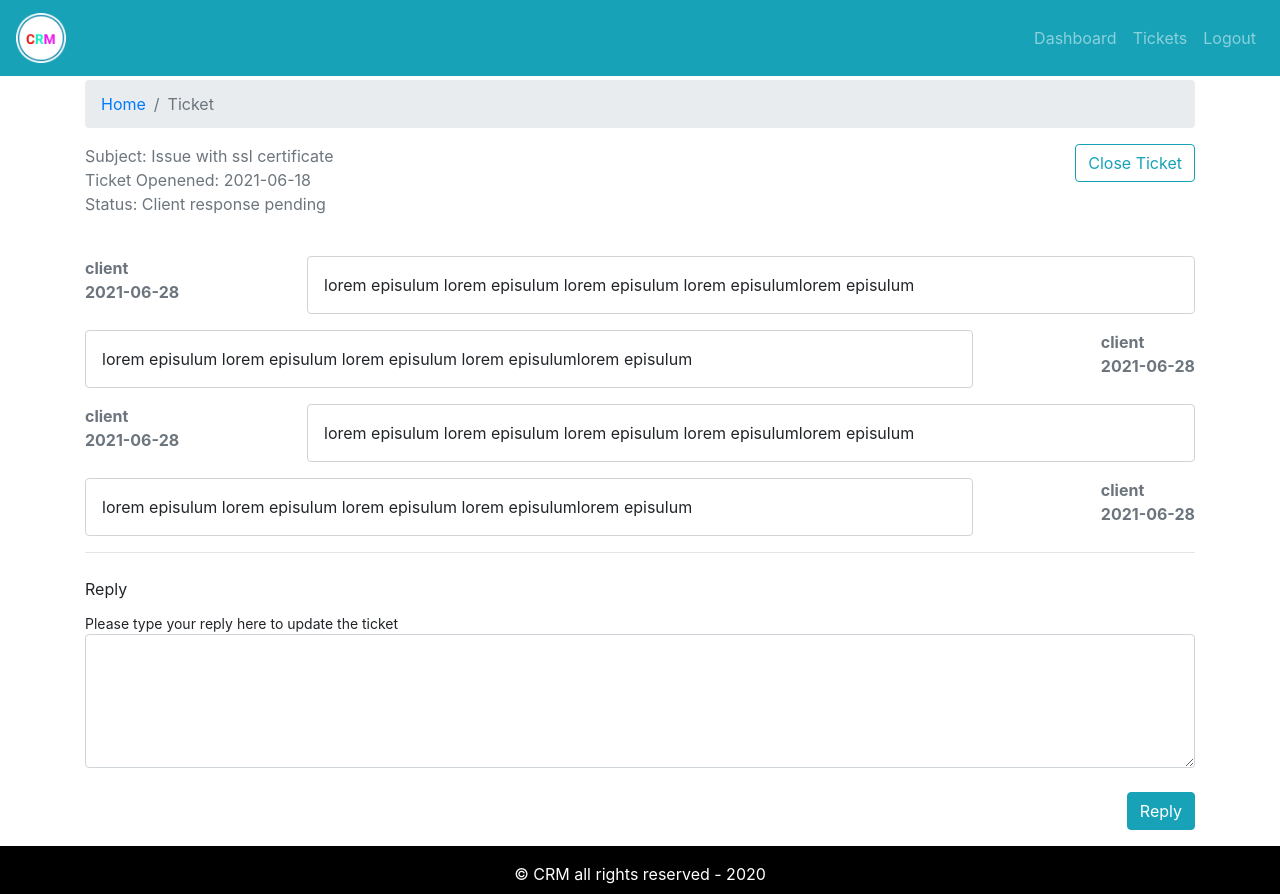
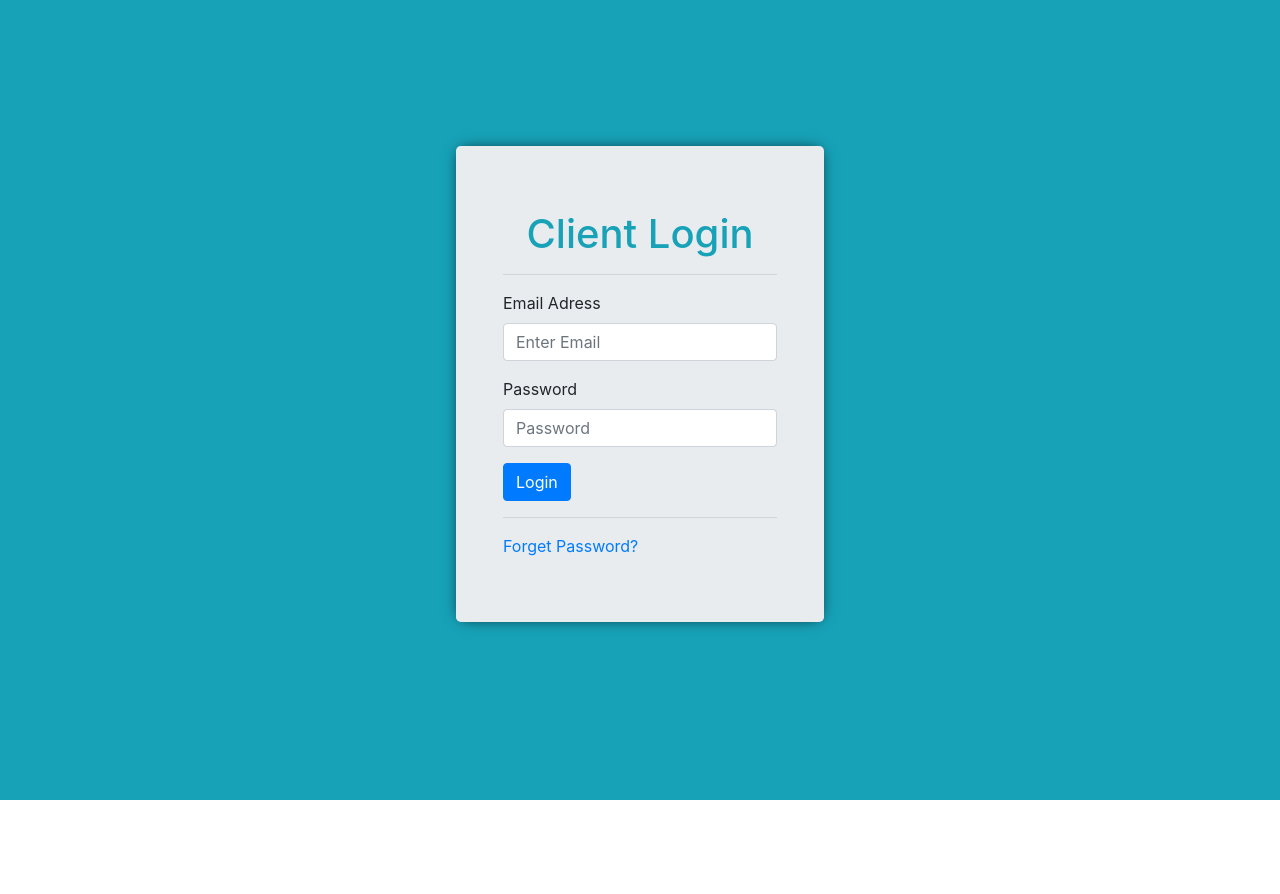
Before and after one commit to brenogfonseca/crm-frontend, a React (Create React App) app: page / in a window 1280 px wide. After the commit the page ends 800 px from the top, so only its background shows below. Built offline with nearby package versions, Linux system fonts and the light colour scheme.

Commit message:
react-dom added

```diff
--- a/package.json
+++ b/package.json
@@ -12,6 +12,8 @@
     "react-bootstrap": "^1.6.1",
     "react-dom": "^17.0.2",
     "react-redux": "^7.2.4",
+    "react-router-bootstrap": "^0.25.0",
+    "react-router-dom": "^5.2.0",
     "react-scripts": "4.0.3",
     "web-vitals": "^1.0.1"
   },
--- a/src/App.js
+++ b/src/App.js
@@ -1,24 +1,42 @@
 
 import './App.css';
+import {
+  BrowserRouter as Router,
+  Switch,
+  Route,
+  Link
+} from "react-router-dom";
+
 import Dashboard from './components/Dashboard';
-
-
 import EntryPage from './components/EntryPage';
 import DefaultLayout from './layout/DefaultLayout';
 import CreateTicket from './features/tickets/CreateTicket';
 import ListTickets from './features/tickets/ListTickets';
 import Ticket from './features/tickets/Ticket';
+import PrivateRoute from './helpers/PrivateRoute';
 
 function App() {
   return (
     <div className="App">
-      {/* <EntryPage/> */}
-      <DefaultLayout>
-        {/* <Dashboard /> */}
-        {/* <CreateTicket /> */}
-        {/* <ListTickets /> */}
-        <Ticket />
-      </DefaultLayout>
+      <Router>
+        <Switch>
+          <Route exact path="/" >
+            <EntryPage />
+          </Route>
+          <PrivateRoute path="/dashboard" >
+            <Dashboard />
+          </PrivateRoute>
+          <PrivateRoute path="/create-ticket" >
+            <CreateTicket />
+          </PrivateRoute>
+          <PrivateRoute path="/tickets" >
+            <ListTickets />
+          </PrivateRoute>
+          <PrivateRoute path="/ticket/:tId" >
+            <Ticket />
+          </PrivateRoute>
+        </Switch>
+      </Router>
     </div>
   );
 }
--- a/src/components/Dashboard.js
+++ b/src/components/Dashboard.js
@@ -1,5 +1,6 @@
 import React from 'react'
 import { Container, Row, Col, Button } from 'react-bootstrap'
+import { Link } from 'react-router-dom'
 import TicketTable from '../features/tickets/TicketTable'
 import tickets from '../assets/data/dummy-tickets.json'
 import Breadcrumbs from './Breadcrumbs'
@@ -14,11 +15,13 @@ export default function Dashboard() {
       </Row>
       <Row>
         <Col className="text-center mt-5 mb-2" >
-          <Button
-            variant="info"
-            style={{ 'fontSize': '2rem', padding: '10px 30px' }} >
-            Add New Ticket
-          </Button>
+          <Link to="/create-ticket" >
+            <Button
+              variant="info"
+              style={{ 'fontSize': '2rem', padding: '10px 30px' }} >
+              Add New Ticket
+            </Button>
+          </Link>
         </Col>
       </Row>
       <Row>
--- a/src/features/tickets/ListTickets.js
+++ b/src/features/tickets/ListTickets.js
@@ -1,6 +1,7 @@
 import React from 'react'
 import { Container, Row, Col, Button } from 'react-bootstrap'
 import { useSelector } from 'react-redux'
+import { Link } from 'react-router-dom'
 import Breadcrumbs from '../../components/Breadcrumbs'
 import SearchForm from '../search/SearchForm'
 import { selectFilteredTickets } from './ticketsSlice'
@@ -18,7 +19,9 @@ export default function ListTickets() {
       </Row>
       <Row className="mt-4" >
         <Col>
-          <Button variant="info">Add New Ticket</Button>
+          <Link to="/create-ticket" >
+            <Button variant="info">Add New Ticket</Button>
+          </Link>
         </Col>
         <Col className="text-right" >
           <SearchForm />
--- a/src/features/tickets/Ticket.js
+++ b/src/features/tickets/Ticket.js
@@ -1,14 +1,18 @@
 import React from 'react'
 import { Button, Col, Container, Row } from 'react-bootstrap'
 import { useSelector } from 'react-redux'
+import { useParams } from 'react-router-dom'
 import Breadcrumbs from '../../components/Breadcrumbs'
 import CreateTicketMessage from './CreateTicketMessage'
 import TicketMessage from './TicketMessage'
 import { selectTickets } from './ticketsSlice'
 
 export default function Ticket() {
+  const { tId } = useParams()
   const { tickets } = useSelector(selectTickets)
-  const ticket = tickets[0]
+  const ticket = tickets.find(ticket => {
+    return ticket.id == tId
+  })
   return (
     <Container>
       <Row>
--- a/src/features/tickets/TicketTable.js
+++ b/src/features/tickets/TicketTable.js
@@ -1,5 +1,6 @@
 import React from 'react'
 import { Table } from 'react-bootstrap'
+import { Link } from 'react-router-dom'
 
 export default function TicketTable({ tickets }) {
   return (
@@ -13,12 +14,14 @@ export default function TicketTable({ tickets }) {
         </tr>
       </thead>
       <tbody>
-        {tickets.length ? tickets.map(row =>
-          <tr key={row.id} >
-            <td>{row.id}</td>
-            <td>{row.subject}</td>
-            <td>{row.status}</td>
-            <td>{row.addedAt}</td>
+        {tickets.length ? tickets.map(ticket =>
+          <tr key={ticket.id} >
+            <td>{ticket.id}</td>
+            <Link to={`/ticket/${ticket.id}`} >
+              <td>{ticket.subject}</td>
+            </Link>
+            <td>{ticket.status}</td>
+            <td>{ticket.addedAt}</td>
           </tr>
         ) :
           <tr>
--- a/src/features/tickets/ticketsSlice.js
+++ b/src/features/tickets/ticketsSlice.js
@@ -23,7 +23,7 @@ export const selectTickets = (state) => state.tickets
 export const selectFilteredTickets = (state) => {
   const tickets = selectTickets(state)
   const searchTerm = selectSearch(state)
-  return tickets.filter(ticket => {
+  return tickets.tickets.filter(ticket => {
     return ticket.subject.toLowerCase().includes(searchTerm.toLowerCase())
   }
   )
--- /dev/null
+++ b/src/helpers/PrivateRoute.js
@@ -0,0 +1,12 @@
+import React from 'react'
+import { Redirect, Route } from 'react-router-dom'
+import DefaultLayout from '../layout/DefaultLayout'
+
+const isAuth = true
+export default function PrivateRoute({ children, ...rest }) {
+  return (
+    <Route {...rest} render={() =>
+      isAuth ? <DefaultLayout> {children} </DefaultLayout> : <Redirect to='/' />
+    } />
+  )
+}
--- a/src/layout/DefaultLayout.js
+++ b/src/layout/DefaultLayout.js
@@ -5,7 +5,7 @@ import Header from './partials/HeaderComp'
 export default function DefaultLayout({ children }) {
   return (
     <div className="default-layout" >
-      <header className="header" >
+      <header className="header mb-2" >
         <Header />
       </header>
       <main className="main" >
--- a/src/layout/partials/HeaderComp.js
+++ b/src/layout/partials/HeaderComp.js
@@ -1,22 +1,35 @@
 import React from 'react'
 import { Nav, Navbar } from 'react-bootstrap'
+import { LinkContainer } from 'react-router-bootstrap'
+import { useHistory } from 'react-router-dom'
 import logo from '../../assets/img/logo.png'
 
 export default function Header() {
+  const history = useHistory()
+
+  const logOut = () => {
+    history.push("/")
+  }
   return (
     <Navbar collapseOnSelect
       bg="info"
       variant="dark"
-      expand="md">
+      expand="md"
+      className="static-top"
+    >
       <Navbar.Brand>
         <img src={logo} alt="logo" width="50px" />
       </Navbar.Brand>
       <Navbar.Toggle aria-controls="basic-navbar-nav" />
       <Navbar.Collapse id="basic-navbar-nav">
         <Nav className="ml-auto" >
-          <Nav.Link href="/dashboard">Dashboard</Nav.Link>
-          <Nav.Link href="/Tickets">Tickets</Nav.Link>
-          <Nav.Link href="/Logout">Logout</Nav.Link>
+          <LinkContainer to="/dashboard">
+            <Nav.Link >Dashboard</Nav.Link>
+          </LinkContainer>
+          <LinkContainer to="/Tickets">
+            <Nav.Link >Tickets</Nav.Link>
+          </LinkContainer>
+          <Nav.Link onClick={logOut}>Logout</Nav.Link>
         </Nav>
       </Navbar.Collapse>
     </Navbar>
```
Also changed, not shown: 1 other file (tests, documents, lock files or other folders).
